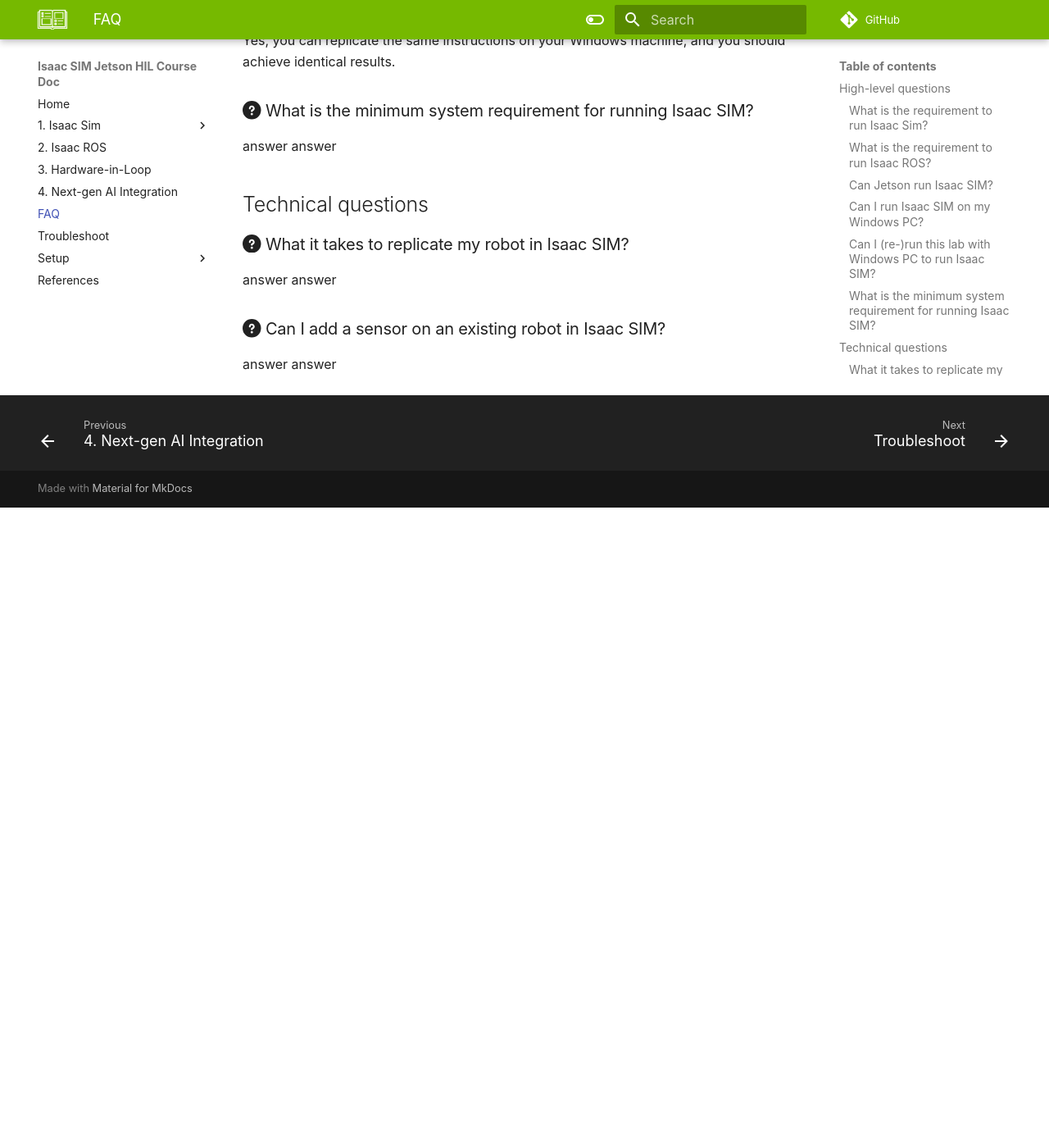
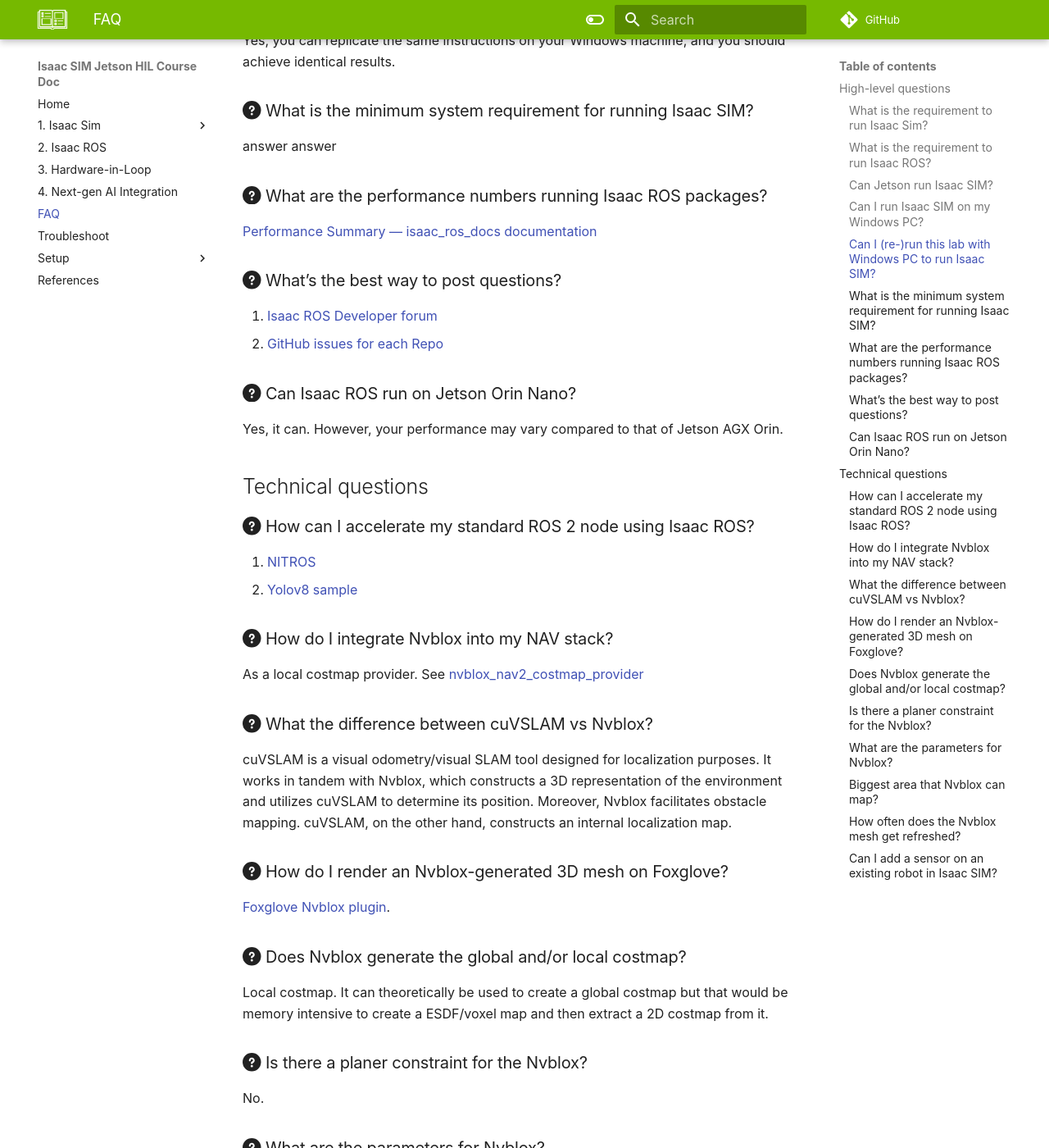
Before and after one commit to NVIDIA-AI-IOT/isaac-sim-jetson-hil-course-doc, an MkDocs documentation site: the page built from docs/faq.md, in a window 1280 px wide and 1400 px high, scrolled down 1584 px. Shown: the whole window at 82% size. Built offline with MkDocs 1.6.1 and Material for MkDocs 9.7.7, drawn with Linux system fonts in a browser that asks for light colours; some web fonts are replaced; comment, search, counter and statistics services are not loaded; before the commit the page ends 2203 px from its top, so only the background shows below that; some of the changed text lies outside the part shown.

Commit message:
added FAQ

```diff
--- a/docs/faq.md
+++ b/docs/faq.md
@@ -29,12 +29,61 @@
 
 answer answer
 
+### :fontawesome-solid-circle-question: What are the performance numbers running Isaac ROS packages?
+
+[Performance Summary — isaac_ros_docs documentation](https://nvidia-isaac-ros.github.io/performance/index.html)
+
+### :fontawesome-solid-circle-question: What’s the best way to post questions?
+
+1. [Isaac ROS Developer forum](https://forums.developer.nvidia.com/c/agx-autonomous-machines/isaac/isaac-ros/600)
+2. [GitHub issues for each Repo](https://github.com/orgs/NVIDIA-ISAAC-ROS/repositories)
+
+### :fontawesome-solid-circle-question: Can Isaac ROS run on Jetson Orin Nano?
+
+Yes, it can. However, your performance may vary compared to that of Jetson AGX Orin.
+
 ## Technical questions
 
-### :fontawesome-solid-circle-question: What it takes to replicate my robot in Isaac SIM?
+### :fontawesome-solid-circle-question: How can I accelerate my standard ROS 2 node using Isaac ROS?
 
-answer answer
+1. [NITROS](https://nvidia-isaac-ros.github.io/concepts/nitros/index.html)
+2. [Yolov8 sample](https://nvidia-isaac-ros.github.io/repositories_and_packages/isaac_ros_object_detection/isaac_ros_yolov8/index.html#quickstart)
+
+### :fontawesome-solid-circle-question: How do I integrate Nvblox into my NAV stack?
+
+As a local costmap provider. See [nvblox_nav2_costmap_provider](https://github.com/NVIDIA-ISAAC-ROS/isaac_ros_nvblox/blob/main/nvblox_nav2/src/nvblox_costmap_layer.cpp)
+
+### :fontawesome-solid-circle-question: What the difference between cuVSLAM vs Nvblox?
+
+cuVSLAM is a visual odometry/visual SLAM tool designed for localization purposes. It works in tandem with Nvblox, which constructs a 3D representation of the environment and utilizes cuVSLAM to determine its position. Moreover, Nvblox facilitates obstacle mapping. cuVSLAM, on the other hand, constructs an internal localization map.
+
+### :fontawesome-solid-circle-question: How do I render an Nvblox-generated 3D mesh on Foxglove?
+
+[Foxglove Nvblox plugin](https://github.com/NVIDIA-ISAAC-ROS/isaac_ros_nvblox/tree/release-3.0-prerelease/nvblox_foxglove).
+
+### :fontawesome-solid-circle-question: Does Nvblox generate the global and/or local costmap?
+
+Local costmap. It can theoretically be used to create a global costmap but that would be memory intensive to create a ESDF/voxel map and then extract a 2D costmap from it.
+
+### :fontawesome-solid-circle-question: Is there a planer constraint for the Nvblox?
+
+No.
+
+### :fontawesome-solid-circle-question: What are the parameters for Nvblox?
+
+Nvblox parameters [here](https://www.google.com/url?q=https://nvidia-isaac-ros.github.io/repositories_and_packages/isaac_ros_nvblox/isaac_ros_nvblox/index.html%23api&sa=D&source=docs&ust=1710558497690213&usg=AOvVaw0swOKLgJcyEbvIo3ghhyLl).
+
+
+### :fontawesome-solid-circle-question: Biggest area that Nvblox can map?
+
+
+Memory consumption is the primary limiting factor. For 2D ESDF output (such as ground robot navigation), the dominant memory consumer is the 3D TSDF, which requires 2 bytes per voxel. At a voxel size of 5cm, this amounts to 64Kb per cubic meter. While the Orin can support up to 64Gb of memory, it's advisable not to allocate all of it to the map. Assuming 16Gb for the map, this translates to around 250,000 cubic meters, covering approximately 80,000 square meters of floor area with 3-meter-high ceilings, roughly equivalent to a small warehouse. However, this analysis disregards memory allocation only within observed space, likely doubling the estimated figure. Currently, nvblox is primarily intended for local mapping. In an upcoming release, default settings will include voxel decay and map cropping beyond the robot's vicinity to restrict map growth.
+
+
+### :fontawesome-solid-circle-question: How often does the Nvblox mesh get refreshed?
+
+It depends on the configurable parameter known as the window batch size.
 
 ### :fontawesome-solid-circle-question: Can I add a sensor on an existing robot in Isaac SIM?
 
-answer answer
+Yes, [here](https://docs.omniverse.nvidia.com/isaacsim/latest/adding_sensors.html?highlight=sensor#adding-sensors) are the instructions
```
